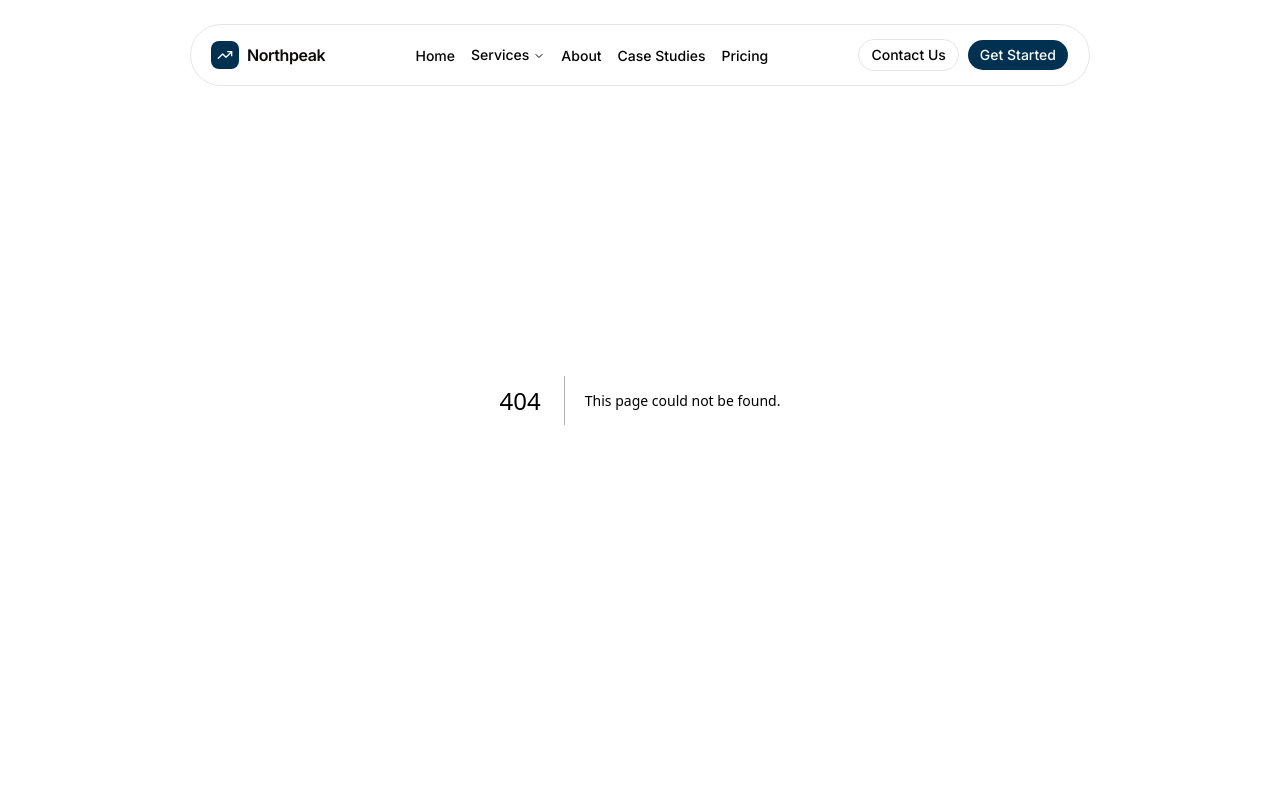
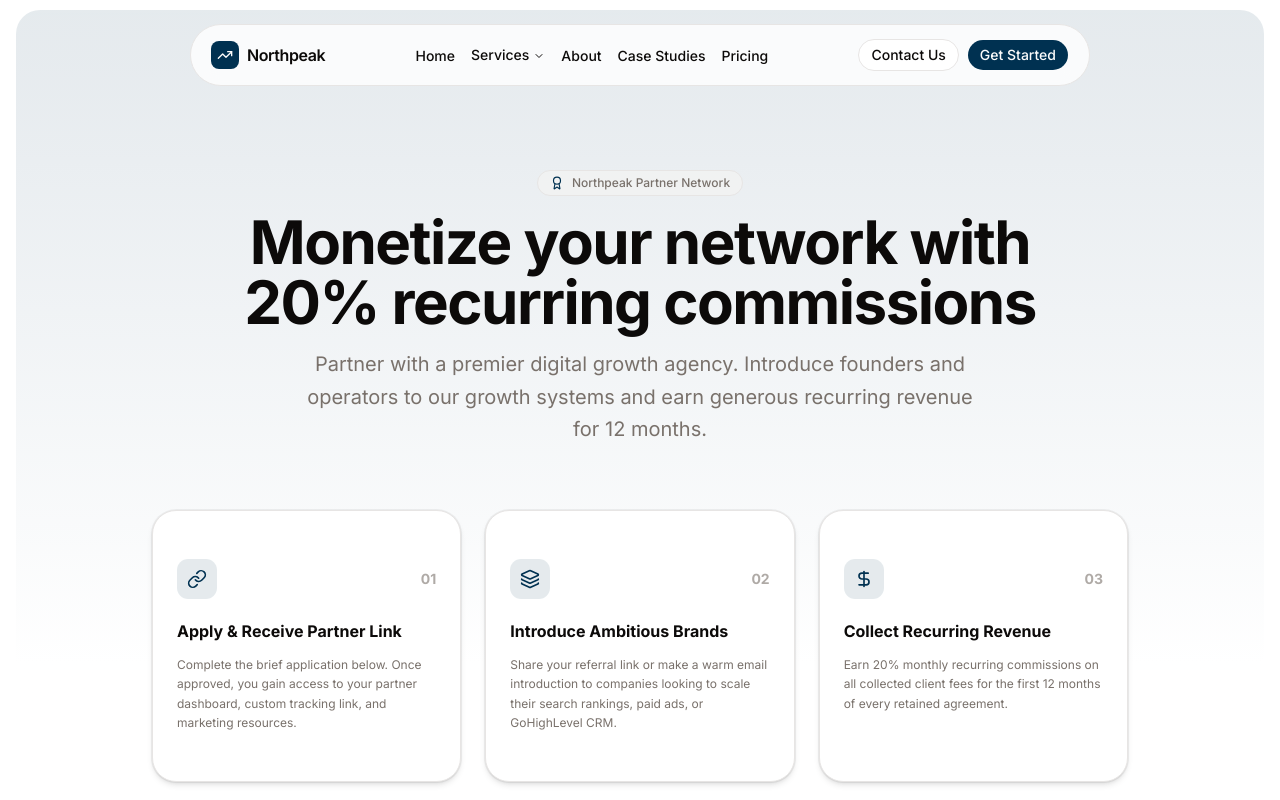
Before and after one commit to samibyte/north-peak, a Next.js app: page /affiliate in a window 1280 px wide. Before the commit this address had no page. Shown: the top 800 px of the page. Built offline with nearby package versions, Linux system fonts and the light colour scheme.

Commit message:
feat(affiliate): add affiliate program page with commission calculator

```diff
--- /dev/null
+++ b/src/app/affiliate/page.tsx
@@ -0,0 +1,198 @@
+import {
+  ArrowRight,
+  Award,
+  Bot,
+  DollarSign,
+  Layers,
+  Link as LinkIcon,
+  TrendingUp,
+} from "lucide-react";
+import type { Metadata } from "next";
+import { Background } from "@/components/background";
+import { AffiliateCalculator } from "@/components/blocks/affiliate-calculator";
+import { AffiliateForm } from "@/components/blocks/affiliate-form";
+import { DashedLine } from "@/components/dashed-line";
+import {
+  Accordion,
+  AccordionContent,
+  AccordionItem,
+  AccordionTrigger,
+} from "@/components/ui/accordion";
+import { Card, CardContent } from "@/components/ui/card";
+
+export const metadata: Metadata = {
+  title: "Affiliate & Referral Partner Program | Northpeak Growth Partners",
+  description:
+    "Earn 20% recurring commissions for 12 months referring ambitious brands to Northpeak Growth Partners. Automated tracking, monthly payouts, and partner support.",
+};
+
+const partnerSteps = [
+  {
+    step: "01",
+    title: "Apply & Receive Partner Link",
+    desc: "Complete the brief application below. Once approved, you gain access to your partner dashboard, custom tracking link, and marketing resources.",
+    icon: LinkIcon,
+  },
+  {
+    step: "02",
+    title: "Introduce Ambitious Brands",
+    desc: "Share your referral link or make a warm email introduction to companies looking to scale their search rankings, paid ads, or GoHighLevel CRM.",
+    icon: Layers,
+  },
+  {
+    step: "03",
+    title: "Collect Recurring Revenue",
+    desc: "Earn 20% monthly recurring commissions on all collected client fees for the first 12 months of every retained agreement.",
+    icon: DollarSign,
+  },
+];
+
+const affiliateFaqs = [
+  {
+    q: "How are referrals tracked and attributed?",
+    a: "Every partner receives a unique 90-day tracking link powered by our GoHighLevel backend. We also support direct warm email introductions — simply loop in partners@northpeakgrowth.com, and we will manually tie the deal to your partner record.",
+  },
+  {
+    q: "What is the commission rate and payout schedule?",
+    a: "We pay a flat 20% commission on all collected retainer fees for the client's first 12 months. Payouts are distributed on the 1st of every month via direct bank ACH transfer, PayPal, or Stripe Connect for the prior month's collected billings.",
+  },
+  {
+    q: "How much do affiliates typically earn?",
+    a: "Our core client retainers range from $2,450/mo to $8,950/mo. At an average retainer of $4,950/mo, a single referral generates $990 every month ($11,880 annually). Referring just 3 active clients creates nearly $3,000/month in passive recurring income.",
+  },
+  {
+    q: "Do I need to manage or service the client?",
+    a: "Zero client management is required on your part. Once the introduction is made, our senior growth directors handle the discovery audit, proposal, contract closing, and ongoing strategic execution.",
+  },
+  {
+    q: "What collateral and sales support do you provide?",
+    a: "Approved partners receive co-branded presentation decks, case study one-pagers, email introduction templates, and access to a dedicated Northpeak Partner Director to assist on high-value calls.",
+  },
+  {
+    q: "How does the backend integration work?",
+    a: "Attribution, commission calculations, and contract status tracking are managed automatically through our GoHighLevel CRM and partner ledger. You have 24/7 visibility into your referral pipeline.",
+  },
+];
+
+export default function AffiliatePage() {
+  return (
+    <Background>
+      <div className="py-28 lg:py-32 lg:pt-40">
+        {/* Header */}
+        <div className="container max-w-4xl text-center space-y-4 mb-16">
+          <div className="inline-flex items-center gap-2 rounded-full border bg-muted/60 px-3 py-1 text-xs font-medium text-muted-foreground">
+            <Award className="size-3.5 text-primary" />
+            <span>Northpeak Partner Network</span>
+          </div>
+          <h1 className="text-3xl md:text-5xl lg:text-6xl font-bold tracking-tight text-foreground">
+            Monetize your network with 20% recurring commissions
+          </h1>
+          <p className="text-muted-foreground text-lg md:text-xl leading-relaxed mx-auto max-w-2xl">
+            Partner with a premier digital growth agency. Introduce founders and
+            operators to our growth systems and earn generous recurring revenue
+            for 12 months.
+          </p>
+        </div>
+
+        {/* 3 Step Process */}
+        <div className="container max-w-5xl mb-20">
+          <div className="grid gap-6 md:grid-cols-3">
+            {partnerSteps.map((step) => {
+              const Icon = step.icon;
+              return (
+                <Card key={step.step} className="border bg-card">
+                  <CardContent className="p-6 space-y-3">
+                    <div className="flex items-center justify-between">
+                      <div className="bg-primary/10 text-primary flex size-10 items-center justify-center rounded-xl">
+                        <Icon className="size-5" />
+                      </div>
+                      <span className="font-mono text-sm font-bold text-muted-foreground/60">
+                        {step.step}
+                      </span>
+                    </div>
+                    <h3 className="font-bold text-base text-foreground pt-2">
+                      {step.title}
+                    </h3>
+                    <p className="text-muted-foreground text-xs leading-relaxed">
+                      {step.desc}
+                    </p>
+                  </CardContent>
+                </Card>
+              );
+            })}
+          </div>
+        </div>
+
+        {/* Interactive Earnings Calculator */}
+        <div className="container max-w-4xl mb-20">
+          <AffiliateCalculator />
+        </div>
+
+        {/* Backend Transparency Banner */}
+        <div className="container max-w-4xl mb-12">
+          <div className="rounded-2xl border border-dashed bg-muted/30 p-6 flex flex-col sm:flex-row items-center gap-4 text-xs">
+            <div className="bg-primary/10 text-primary p-3 rounded-xl shrink-0">
+              <Bot className="size-6" />
+            </div>
+            <div className="space-y-1 text-center sm:text-left">
+              <p className="font-bold text-foreground text-sm">
+                GoHighLevel Partner Attribution & Infrastructure Note
+              </p>
+              <p className="text-muted-foreground leading-relaxed">
+                Referral attribution, multi-touch cookie tracking, and payout
+                ledger generation are configured through our GoHighLevel
+                backend. Upon application approval, you will receive direct
+                dashboard access to monitor clicks, inquiries, booked
+                consultations, and verified commission balances in real time.
+              </p>
+            </div>
+          </div>
+        </div>
+
+        {/* Application Form Section */}
+        <div className="container max-w-4xl mb-24">
+          <div className="text-center mb-8 space-y-2">
+            <h2 className="text-2xl md:text-3xl font-bold tracking-tight text-foreground">
+              Apply to the Partner Network
+            </h2>
+            <p className="text-muted-foreground text-sm">
+              Takes less than 2 minutes. Applications reviewed within 24 hours.
+            </p>
+          </div>
+          <AffiliateForm />
+        </div>
+
+        {/* Affiliate FAQ */}
+        <div className="container max-w-4xl">
+          <DashedLine className="mb-16" />
+          <div className="text-center mb-10 space-y-2">
+            <h2 className="text-2xl md:text-3xl font-bold tracking-tight text-foreground">
+              Partner Program FAQ
+            </h2>
+            <p className="text-muted-foreground text-sm">
+              Common questions regarding tracking, commissions, and partnership
+              terms.
+            </p>
+          </div>
+
+          <Accordion type="single" collapsible className="w-full space-y-2">
+            {affiliateFaqs.map((faq, index) => (
+              <AccordionItem
+                key={index}
+                value={`faq-${index}`}
+                className="border rounded-xl px-4 bg-card"
+              >
+                <AccordionTrigger className="text-left font-semibold text-sm md:text-base py-4 hover:no-underline">
+                  {faq.q}
+                </AccordionTrigger>
+                <AccordionContent className="text-muted-foreground text-xs md:text-sm leading-relaxed pb-4">
+                  {faq.a}
+                </AccordionContent>
+              </AccordionItem>
+            ))}
+          </Accordion>
+        </div>
+      </div>
+    </Background>
+  );
+}
```
